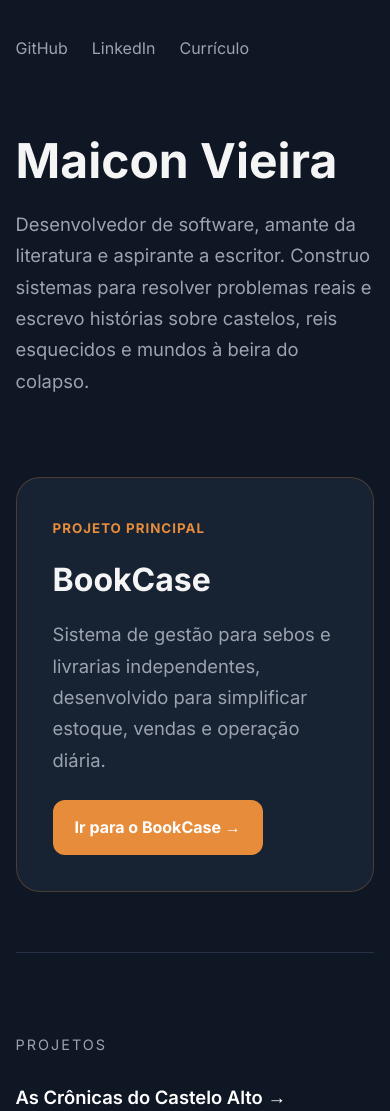
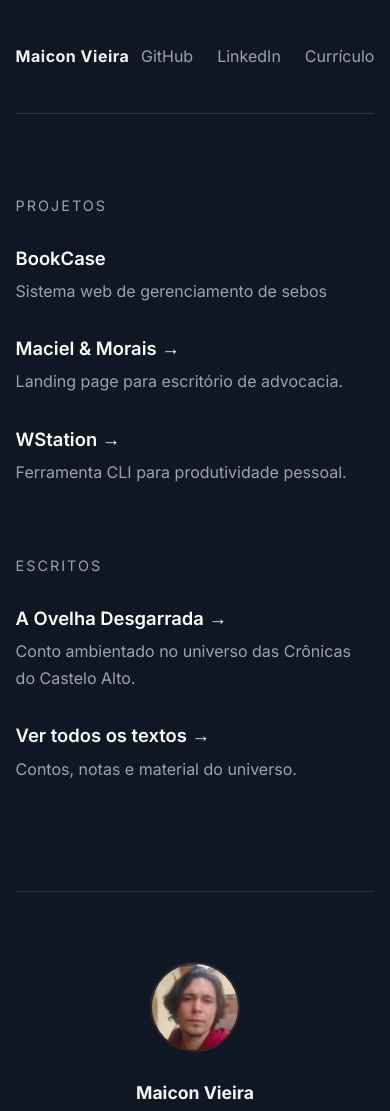
Before and after one commit to maiconjsv/mypersonalsite, a plain HTML site: page index.html in a window 390 px wide. Shown: the top 1111 px of the page. Drawn offline with Linux system fonts and the light colour scheme.

Commit message:
remove landing

```diff
--- a/index.html
+++ b/index.html
@@ -7,256 +7,27 @@
 
 <link rel="preconnect" href="https://fonts.googleapis.com">
 <link href="https://fonts.googleapis.com/css2?family=Inter:wght@400;500;600;700;800&display=swap" rel="stylesheet">
+<link rel="stylesheet" href="src/css/index.css">
 
-<style>
-:root{
-    --bg:#0f1724;
-    --card:#172233;
-    --text:#f5f5f5;
-    --muted:#9ca3af;
-    --accent:#E68C3A;
-    --line:#253246;
-}
-
-*{
-    margin:0;
-    padding:0;
-    box-sizing:border-box;
-}
-
-body{
-    font-family:Inter,sans-serif;
-    background:var(--bg);
-    color:var(--text);
-    line-height:1.7;
-}
-
-.container{
-    width:min(1150px,92%);
-    margin:auto;
-}
-
-header{
-    padding:35px 0;
-}
-
-nav{
-    display:flex;
-    gap:24px;
-}
-
-nav a{
-    color:var(--muted);
-    text-decoration:none;
-}
-
-nav a:hover{
-    color:white;
-}
-
-.hero{
-    display:grid;
-    grid-template-columns:1.2fr .8fr;
-    gap:70px;
-    align-items:center;
-    min-height:75vh;
-}
-
-.hero h1{
-    font-size:clamp(3rem,6vw,5rem);
-    line-height:1;
-    margin-bottom:24px;
-}
-
-.hero p{
-    font-size:1.15rem;
-    color:var(--muted);
-    max-width:650px;
-}
-
-.featured{
-    background:var(--card);
-    border:1px solid rgba(230,140,58,.25);
-    border-radius:24px;
-    padding:36px;
-}
-
-.featured small{
-    color:var(--accent);
-    font-weight:700;
-    letter-spacing:1px;
-}
-
-.featured h2{
-    margin:12px 0;
-    font-size:2rem;
-}
-
-.featured p{
-    margin-bottom:24px;
-}
-
-.btn{
-    display:inline-block;
-    background:var(--accent);
-    color:white;
-    text-decoration:none;
-    padding:14px 22px;
-    border-radius:12px;
-    font-weight:700;
-}
-
-.content{
-    display:grid;
-    grid-template-columns:1fr 1fr;
-    gap:60px;
-    padding:80px 0;
-    border-top:1px solid var(--line);
-}
-
-.section-title{
-    margin-bottom:24px;
-    color:var(--muted);
-    font-size:.9rem;
-    letter-spacing:2px;
-    text-transform:uppercase;
-}
-
-.item{
-    margin-bottom:28px;
-}
-
-.item a{
-    text-decoration:none;
-    color:white;
-    font-size:1.15rem;
-    font-weight:600;
-}
-
-.item a:hover{
-    color:var(--accent);
-}
-
-.item p{
-    color:var(--muted);
-    margin-top:4px;
-}
-
-footer{
-    border-top:1px solid var(--line);
-    padding:40px 0;
-    color:var(--muted);
-    text-align: center;
-}
-
-.author{
-    border-top:1px solid var(--line);
-    padding:70px 0;
-    text-align:center;
-}
-
-.author img{
-    width:90px;
-    height:90px;
-    border-radius:50%;
-    object-fit:cover;
-    margin-bottom:18px;
-
-    border:2px solid rgba(230,140,58,.15);
-}
-
-.author h3{
-    margin-bottom:8px;
-    font-size:1.1rem;
-}
-
-.author p{
-    color:var(--muted);
-    max-width:420px;
-    margin:0 auto;
-}
-
-.author-links{
-    margin-top:18px;
-
-    display:flex;
-    justify-content:center;
-    gap:20px;
-    flex-wrap:wrap;
-}
-
-.author-links a{
-    color:var(--muted);
-    text-decoration:none;
-}
-
-.author-links a:hover{
-    color:var(--accent);
-}
-
-@media(max-width:900px){
-
-    .hero{
-        grid-template-columns:1fr;
-        min-height:auto;
-        padding:40px 0 60px;
-    }
-
-    .content{
-        grid-template-columns:1fr;
-        gap:40px;
-    }
-
-    .featured{
-        margin-top:10px;
-    }
-}
-</style>
 </head>
 <body>
 
 <div class="container">
 
 <header>
+
+    <div class="logo">
+        Maicon Vieira
+    </div>
+
     <nav>
         <a href="https://github.com/maiconjsv">GitHub</a>
         <a href="https://www.linkedin.com/in/maiconjsv/">LinkedIn</a>
         <a href="src/downloads/MaiconJuniorsv (1).pdf">Currículo</a>
     </nav>
+
 </header>
 
-<section class="hero">
-
-    <div>
-
-        <h1>Maicon Vieira</h1>
-
-        <p>
-            Desenvolvedor de software, amante da literatura e aspirante a escritor.
-            Construo sistemas para resolver problemas reais e escrevo histórias
-            sobre castelos, reis esquecidos e mundos à beira do colapso.
-        </p>
-
-    </div>
-
-    <aside class="featured">
-
-        <small>PROJETO PRINCIPAL</small>
-
-        <h2>BookCase</h2>
-
-        <p>
-            Sistema de gestão para sebos e livrarias independentes,
-            desenvolvido para simplificar estoque, vendas e operação diária.
-        </p>
-
-        <a class="btn" href="bookcase-landing/bookcase.html">
-            Ir para o BookCase →
-        </a>
-
-    </aside>
-
-</section>
 
 <section class="content">
 
@@ -265,8 +36,8 @@ footer{
         <div class="section-title">Projetos</div>
 
         <div class="item">
-            <a href="cronicas/cronicas_do_castelo_alto.html">As Crônicas do Castelo Alto →</a>
-            <p>Romance de fantasia sombria em desenvolvimento.</p>
+            <a href="cronicas/cronicas_do_castelo_alto.html">BookCase</a>
+            <p>Sistema web de gerenciamento de sebos</p>
         </div>
 
         <div class="item">
@@ -314,8 +85,7 @@ footer{
     <h3>Maicon Vieira</h3>
 
     <p>
-        Desenvolvedor de software, escritor de fantasia sombria
-        e criador do BookCase.
+        Desenvolvedor de software
     </p>
 
     <div class="author-links">
@@ -333,7 +103,7 @@ footer{
 </section>
 
 <footer>
-    Feito por Maicon Vieira.
+    Maicon Vieira.
 </footer>
 
 </div>
--- a/src/css/index.css
+++ b/src/css/index.css
@@ -1,168 +1,179 @@
-@charset "UTF-8";
-
 :root{
-    --cor-fundo: #111;
-    --cor-fundo-secundario: #151515;
-    --cor-card: #181818;
-    --cor-card-secundaria: #222;
-    --cor-borda: #333;
-
-    --cor-primaria: #2f6df6;
-    --cor-link: #4da3ff;
-
-    --cor-texto: #fff;
-    --cor-texto-secundario: #ccc;
-    --cor-texto-fraco: #777;
+    --bg:#0f1724;
+    --card:#172233;
+    --text:#f5f5f5;
+    --muted:#9ca3af;
+    --accent:#E68C3A;
+    --line:#253246;
 }
 
-* {
-margin: 0;
-padding: 0;
-box-sizing: border-box;
-font-family: Arial, Helvetica, sans-serif;
+*{
+    margin:0;
+    padding:0;
+    box-sizing:border-box;
 }
 
-body {
-background: var(--cor-fundo);
-color: var(--cor-texto);
-line-height: 1.5;
+body{
+    font-family:Inter,sans-serif;
+    background:var(--bg);
+    color:var(--text);
+    line-height:1.7;
 }
 
-section {
-padding: 40px 20px;
+.container{
+    width:min(1150px,92%);
+    margin:auto;
 }
 
-h1 {
-font-size: 36px;
-margin-bottom: 10px;
-color: var(--cor-primaria);
+header{
+    padding:15px 0;
+    display: flex;
+    flex-direction: row;
+    align-items: center;
+    justify-content: space-between;
 }
 
-h2 {
-font-size: 24px;
-margin-bottom: 0;
+.logo{
+    font-size:1rem;
+    font-weight:700;
+    letter-spacing:.5px;
 }
 
-h3 {
-font-size: 18px;
-margin-bottom: 10px;
+nav{
+    display:flex;
+    gap:24px;
+    justify-content:space-between;
+    align-items:center;
+
+    padding:28px 0;
 }
 
-p {
-color: var(--cor-texto-secundario);
-margin-bottom: 20px;
+nav a{
+    color:var(--muted);
+    text-decoration:none;
 }
 
-.wrapper {
-max-width: 600px;
-margin: auto;
+nav a:hover{
+    color:white;
 }
 
-.buttons {
-display: flex;
-gap: 10px;
-flex-wrap: wrap;
+.links a:hover{
+    color:var(--accent);
+}
+.content{
+    display:grid;
+    grid-template-columns:1fr 1fr;
+    gap:60px;
+    padding:80px 0;
+    border-top:1px solid var(--line);
 }
 
-.btn {
-background: var(--cor-primaria);
-color: var(--cor-texto);
-padding: 12px 18px;
-text-decoration: none;
-border-radius: 6px;
-font-size: 14px;
+.section-title{
+    margin-bottom:24px;
+    color:var(--muted);
+    font-size:.9rem;
+    letter-spacing:2px;
+    text-transform:uppercase;
 }
 
-.projects {
-display: flex;
-flex-direction: column;
-gap: 20px;
+.item{
+    margin-bottom:28px;
 }
 
-.project {
-border: 1px solid var(--cor-borda);
-padding: 20px;
-border-radius: 8px;
-background: var(--cor-card);
+.item a{
+    text-decoration:none;
+    color:white;
+    font-size:1.15rem;
+    font-weight:600;
 }
 
-.project ul {
-list-style: none;
-display: flex;
-flex-wrap: wrap;
-gap: 8px;
-margin-bottom: 15px;
+.item a:hover{
+    color:var(--accent);
 }
 
-.project li {
-background: var(--cor-card-secundaria);
-padding: 6px 10px;
-border-radius: 4px;
-font-size: 12px;
+.item p{
+    color:var(--muted);
+    margin-top:4px;
 }
 
-.project a {
-color: var(--cor-link);
-text-decoration: none;
-display: inline-block;
-margin-bottom: 8px;
+footer{
+    border-top:1px solid var(--line);
+    padding:40px 0;
+    color:var(--muted);
+    text-align: center;
 }
 
-small {
-color: var(--cor-texto-fraco);
+.author{
+    border-top:1px solid var(--line);
+    padding:70px 0;
+    text-align:center;
 }
 
-#about {
-background: var(--cor-fundo-secundario);
+.author img{
+    width:90px;
+    height:90px;
+    border-radius:50%;
+    object-fit:cover;
+    margin-bottom:18px;
+
+    border:2px solid rgba(230,140,58,.15);
 }
 
-.stacks {
-list-style: none;
-display: flex;
-flex-wrap: wrap;
-gap: 10px;
-margin-top: 15px;
+.author h3{
+    margin-bottom:8px;
+    font-size:1.1rem;
 }
 
-.stacks li {
-background: var(--cor-card-secundaria);
-padding: 8px 12px;
-border-radius: 4px;
-font-size: 13px;
+.author p{
+    color:var(--muted);
+    max-width:420px;
+    margin:0 auto;
 }
 
-.social {
-margin-top: 30px;
-display: flex;
-gap: 20px;
+.author-links{
+    margin-top:18px;
+
+    display:flex;
+    justify-content:center;
+    gap:20px;
+    flex-wrap:wrap;
 }
 
-.social a {
-color: var(--cor-link);
-text-decoration: none;
-font-size: 14px;
+.author-links a{
+    color:var(--muted);
+    text-decoration:none;
 }
 
-footer {
-text-align: center;
-padding: 20px;
-border-top: 1px solid var(--cor-card-secundaria);
-font-size: 14px;
+.author-links a:hover{
+    color:var(--accent);
 }
 
-@media (min-width: 768px) {
+@media(max-width:900px){
 
-.wrapper {
-max-width: 900px;
-}
+    .hero{
+        grid-template-columns:1fr;
+        min-height:auto;
+        padding:40px 0 60px;
+    }
 
-.projects {
-flex-direction: row;
-flex-wrap: wrap;
-}
+    .content{
+        grid-template-columns:1fr;
+        gap:40px;
+    }
 
-.project {
-width: calc(50% - 10px);
-}
+    .featured{
+        margin-top:10px;
+    }
+        .hero{
+        grid-template-columns:1fr;
+        gap:40px;
+        min-height:auto;
+        padding:20px 0 60px;
+    }
+
+    .hero-right{
+        max-height:none;
+        overflow:visible;
+    }
 
 }
```
